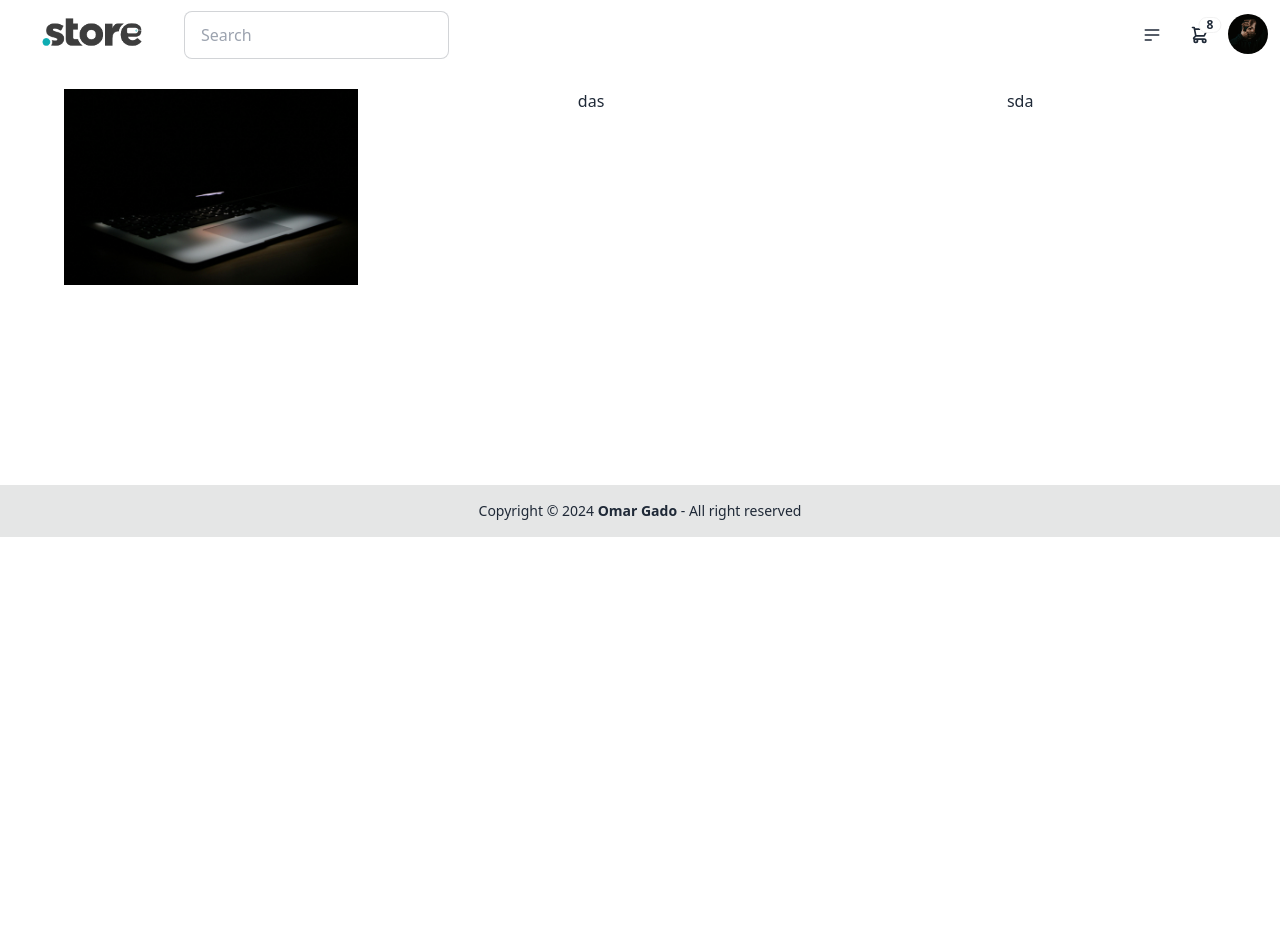
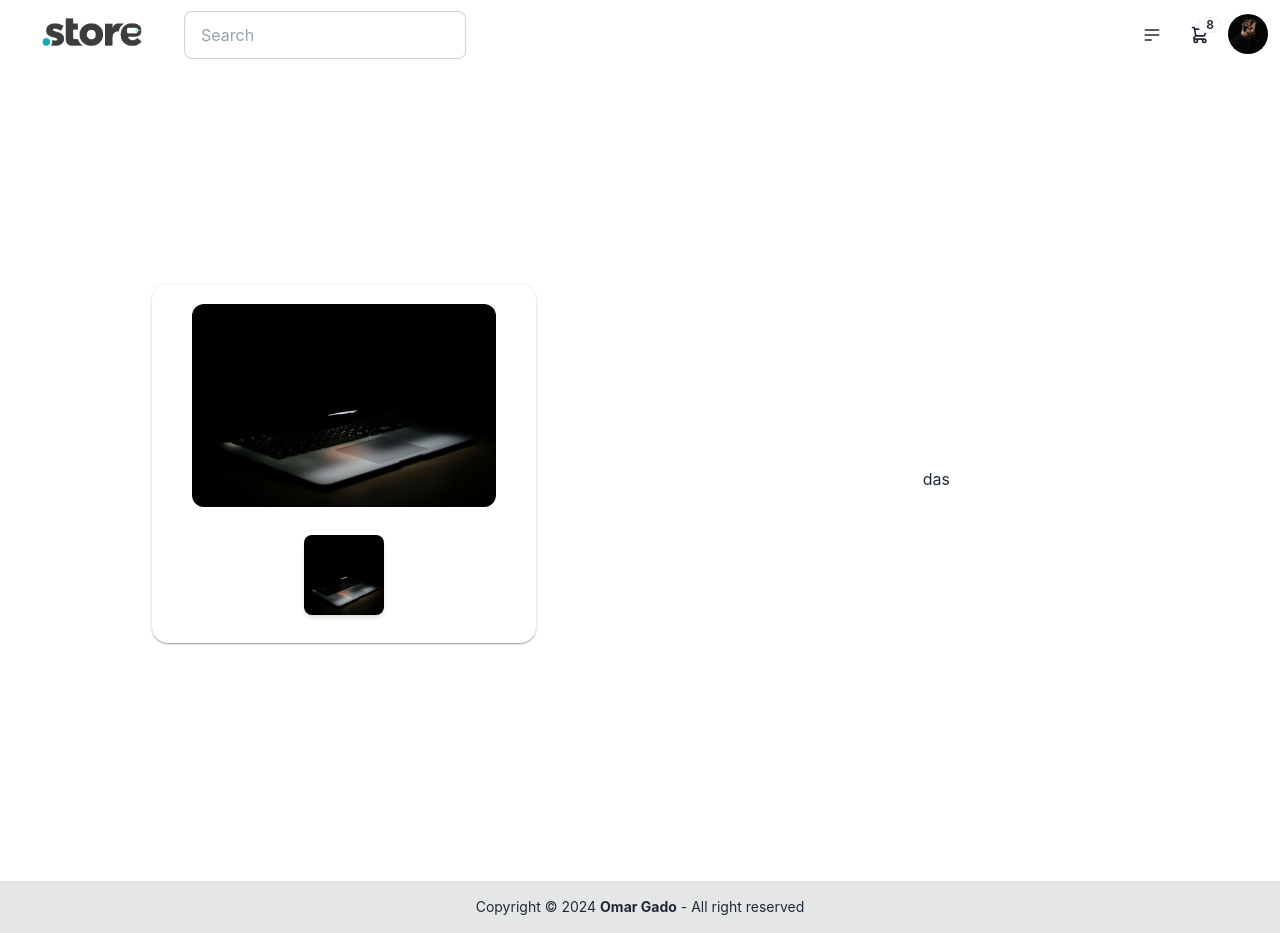
Before and after one commit to omargado6/online-store, a React (Create React App) app: page /1/1 in a window 1280 px wide. Shown: the top 933 px of the page. Before the commit the page ends 800 px from the top, so only its background shows below. Built offline with nearby package versions, Linux system fonts and the light colour scheme.

Commit message:
update some data inside productpage

```diff
--- a/package.json
+++ b/package.json
@@ -19,6 +19,7 @@
     "react-router-dom": "^6.23.0",
     "react-scripts": "5.0.1",
     "spltjs": "^1.1.0",
+    "swiper": "^11.1.1",
     "web-vitals": "^2.1.4"
   },
   "scripts": {
--- a/src/components/NavBar.js
+++ b/src/components/NavBar.js
@@ -4,7 +4,7 @@ import proimg from "../images/profile.avif";
 import { Link } from 'react-router-dom';
 function NavBar() {
     return (
-        <div className="navbar bg-base-100 m-auto w-full">
+        <div className="navbar bg-base-100 w-full sticky z-10 top-0">
             {/* first */}
             <div className="flex-1">
                 <Link to="/"> <a className="btn btn-ghost hover:bg-transparent text-xl" href='/'><img src={logo} alt='/' className="h-full" /></a></Link>
--- a/src/index.css
+++ b/src/index.css
@@ -2,7 +2,7 @@
 @tailwind components;
 @tailwind utilities;
 
-/* body {
+body {
   margin: 0;
   font-family: -apple-system, BlinkMacSystemFont, 'Segoe UI', 'Roboto', 'Oxygen',
     'Ubuntu', 'Cantarell', 'Fira Sans', 'Droid Sans', 'Helvetica Neue',
@@ -14,4 +14,4 @@
 code {
   font-family: source-code-pro, Menlo, Monaco, Consolas, 'Courier New',
     monospace;
-} */
+}
--- a/src/pages/HomePage.js
+++ b/src/pages/HomePage.js
@@ -14,7 +14,7 @@ function HomePage() {
     { id: 4, name: 'Smartwatches', image: smartwatch, to: '/Activitytrackerssmartwatches' }
   ]
   return (
-    <div className="Homepage w-5/6 m-auto p-7">
+    <div className="Homepage w-5/6 m-auto p-7 ">
       {/* best category */}
       <div className="card w-8/12 h-96 max-md:h-72 m-auto bg-base-100 shadow-3xl mb-3 hover:-translate-y-6 duration-700">
         <figure className="h-3/5"><img src={mobile} alt="Shoes" className="h-full w-full hover:scale-150 duration-300" /></figure>
--- a/src/pages/ProductDetails.js
+++ b/src/pages/ProductDetails.js
@@ -1,15 +1,25 @@
 import React from 'react'
-import laptop from"../images/home/laptop.jpg"
+import laptop from "../images/home/laptop.jpg"
 function ProductDetails() {
   return (
     <div className="productDetails">
-        <div className="w-11/12 flex flex-wrap justify-around gap-4 m-auto pt-5 text-center">
-          <div className="w-3/12 max-sm:w-full">
-            <img src={laptop} alt="laptop" />
+      <div className="w-11/12 h-screen flex flex-wrap justify-around gap-3 m-auto pt-5 text-center">
+        {/* imgs */}
+        <div className=" w-5/12 h-1/2 max-sm:w-full m-auto ">
+          <div className="card w-96 bg-base-100 shadow-3xl m-auto">
+            <figure className="px-10 pt-5">
+              <img src={laptop} alt="" className="rounded-xl" />
+            </figure>
+            <div className="m-auto p-5">
+                <button className="p-2"><img src={laptop} alt='' className='w-20 h-20 shadow-md hover:shadow-3xl rounded-lg'/></button>
+            </div>
           </div>
-          <div className="w-4/12 h-96 max-sm:w-full">das</div>
-          <div className="w-4/12 max-sm:w-full">sda</div>
         </div>
+        {/* info */}
+        <div className="w-5/12 max-sm:w-full m-auto">
+          das
+        </div>
+      </div>
     </div>
   )
 }
```
Also changed, not shown: 1 other file (tests, documents, lock files or other folders).
